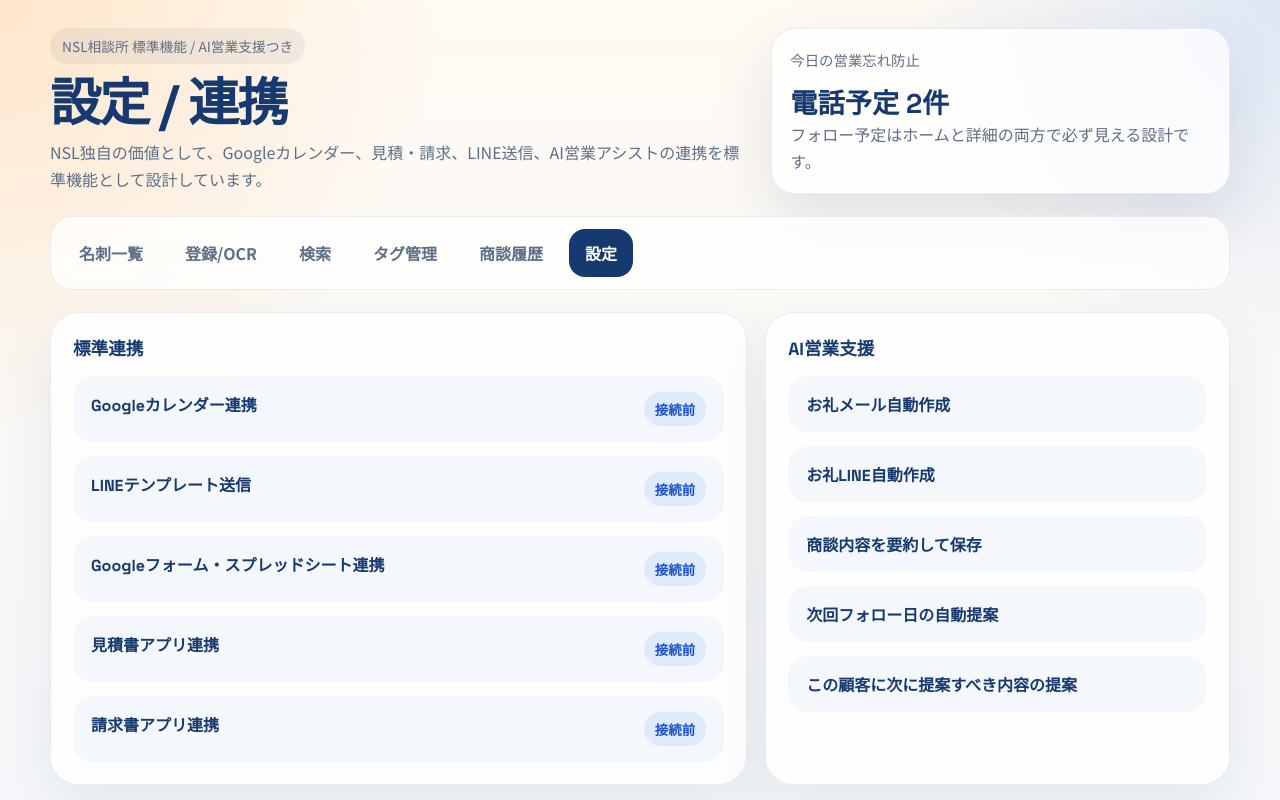
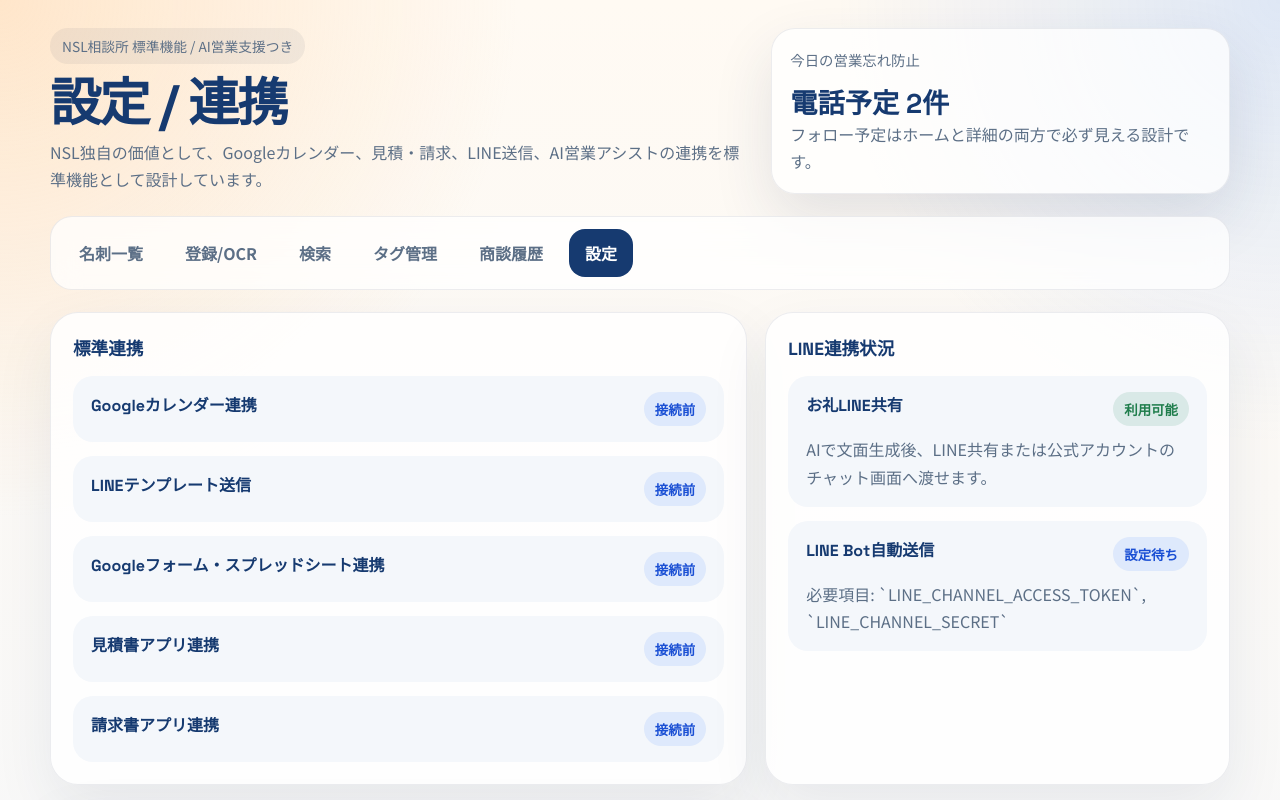
Before and after one commit to rsp51522-lab/nsl-line-card-crm, a Next.js app: page /settings in a window 1280 px wide. Shown: the top 800 px of the page. Built offline with nearby package versions, Linux system fonts and the light colour scheme.

Commit message:
Add LINE sharing flow

```diff
--- a/src/app/settings/page.tsx
+++ b/src/app/settings/page.tsx
@@ -1,7 +1,10 @@
 import { AppShell } from "@/components/app-shell";
 import styles from "@/components/crm.module.css";
+import { hasLineMessagingEnv } from "@/lib/line";
 
 export default function SettingsPage() {
+  const lineConnected = hasLineMessagingEnv();
+
   return (
     <AppShell
       title="設定 / 連携"
@@ -29,6 +32,30 @@
         </article>
 
         <article className={styles.card}>
+          <h2 className={styles.sectionTitle}>LINE連携状況</h2>
+          <div className={styles.list}>
+            <div className={styles.listItem}>
+              <div className={styles.contactHead}>
+                <strong>お礼LINE共有</strong>
+                <span className={styles.statusDone}>利用可能</span>
+              </div>
+              <p className={styles.helperText}>AIで文面生成後、LINE共有または公式アカウントのチャット画面へ渡せます。</p>
+            </div>
+            <div className={styles.listItem}>
+              <div className={styles.contactHead}>
+                <strong>LINE Bot自動送信</strong>
+                <span className={lineConnected ? styles.statusDone : styles.statusScheduled}>
+                  {lineConnected ? "設定済み" : "設定待ち"}
+                </span>
+              </div>
+              <p className={styles.helperText}>
+                必要項目: `LINE_CHANNEL_ACCESS_TOKEN`, `LINE_CHANNEL_SECRET`
+              </p>
+            </div>
+          </div>
+        </article>
+
+        <article className={styles.card}>
           <h2 className={styles.sectionTitle}>AI営業支援</h2>
           <div className={styles.list}>
             {[
--- a/src/components/crm.module.css
+++ b/src/components/crm.module.css
@@ -573,6 +573,12 @@
   cursor: pointer;
 }
 
+.actionButtonSecondary {
+  background: white;
+  color: var(--ink);
+  border: 1px solid rgba(18, 34, 69, 0.12);
+}
+
 .actionButton:disabled {
   opacity: 0.7;
   cursor: wait;
--- /dev/null
+++ b/src/lib/line.ts
@@ -0,0 +1,35 @@
+export function buildLineShareUrl(message: string) {
+  return `https://line.me/R/share?text=${encodeURIComponent(message)}`;
+}
+
+export function normalizeLineId(value: string) {
+  const trimmed = value.trim();
+  if (!trimmed) return "";
+
+  if (trimmed.startsWith("https://line.me/")) {
+    const match = trimmed.match(/\/(?:ti\/p|oaMessage)\/([^/?#]+)/);
+    return match?.[1] ? decodeURIComponent(match[1]) : "";
+  }
+
+  if (trimmed.startsWith("@")) {
+    return trimmed;
+  }
+
+  return trimmed.includes("/") ? "" : `@${trimmed}`;
+}
+
+export function buildLineOaMessageUrl(lineIdOrUrl: string, message?: string) {
+  const lineId = normalizeLineId(lineIdOrUrl);
+  if (!lineId) return "";
+
+  const encodedId = encodeURIComponent(lineId);
+  if (!message?.trim()) {
+    return `https://line.me/R/oaMessage/${encodedId}`;
+  }
+
+  return `https://line.me/R/oaMessage/${encodedId}/?${encodeURIComponent(message.trim())}`;
+}
+
+export function hasLineMessagingEnv() {
+  return Boolean(process.env.LINE_CHANNEL_ACCESS_TOKEN && process.env.LINE_CHANNEL_SECRET);
+}
```
Also changed, not shown: src/components/forms.tsx (+32 -0 lines).
